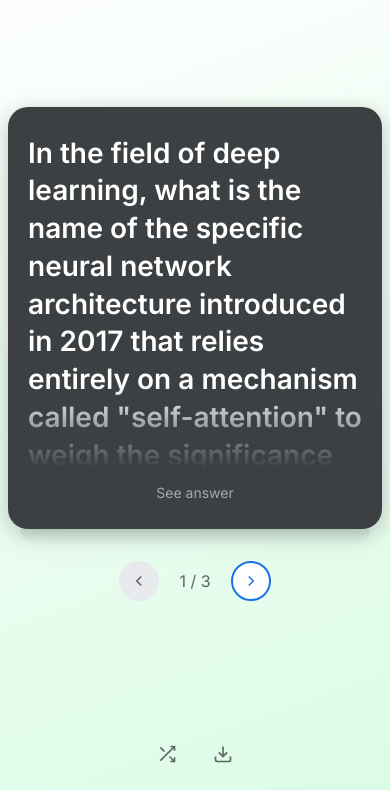
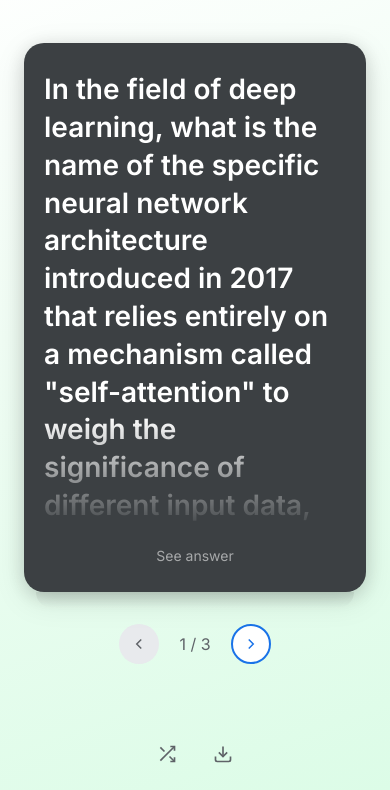
Before and after one commit to MuntasirMalek/active-recall-flashcard-viewer, a plain HTML site: page index.html in a window 390 px wide. Both pictures are taken after a click on the button "Try Demo". Shown: the part 54-844 px from the top of the page. Drawn offline with Linux system fonts and the light colour scheme.

Commit message:
Finalize mobile layout with 24px padding

```diff
--- a/styles.css
+++ b/styles.css
@@ -449,7 +449,7 @@ body {
     }
 
     .main-content {
-        padding: 0 40px 16px;
+        padding: 0 24px 16px;
         justify-content: center;
         /* CENTER THE CARD VERTICALLY */
     }
@@ -523,11 +523,11 @@ body {
 /* Very small phones */
 @media (max-width: 400px) {
     .main-content {
-        padding: 0 8px 12px;
+        padding: 0 24px 12px;
     }
 
     .card-container {
-        height: 50vh;
+        height: 65vh;
         min-height: 350px;
     }
 
```
